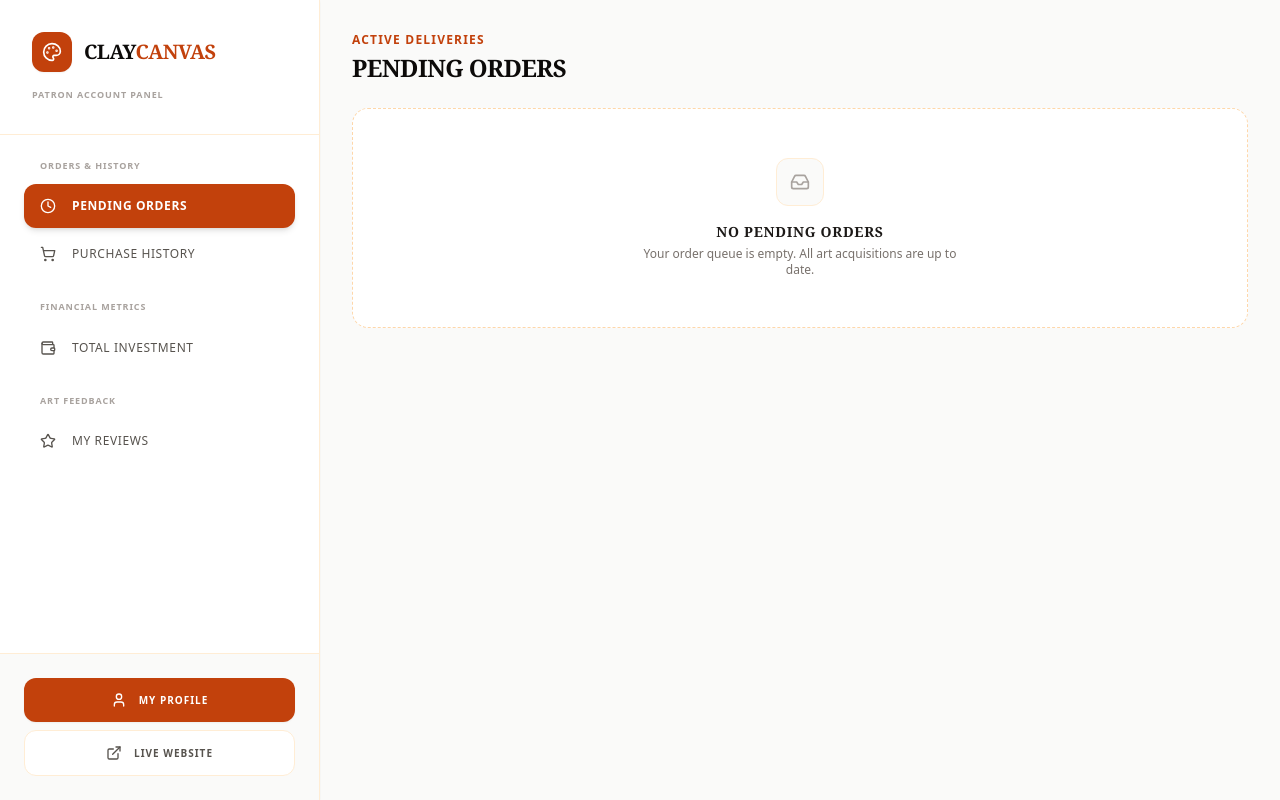
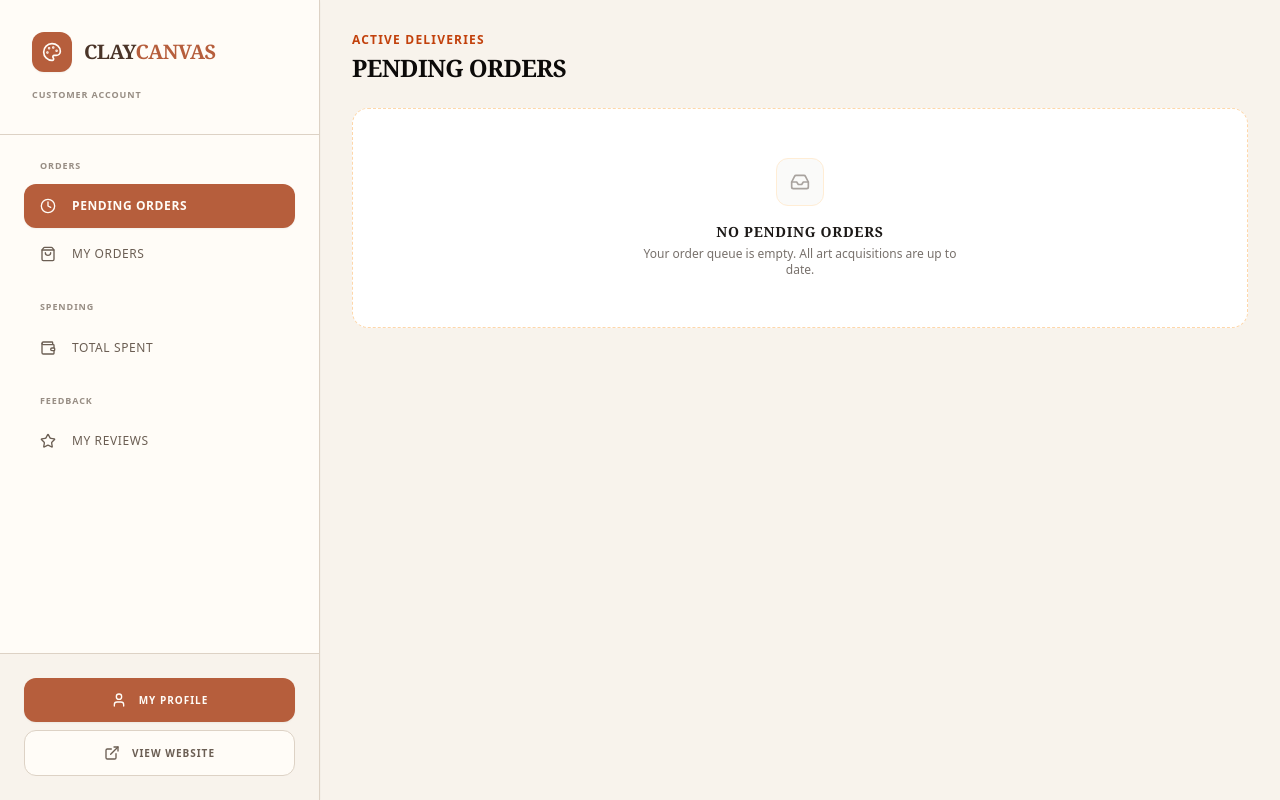
Before and after one commit to bipinjlimbu/B2C-E-Commerce---Django-Project-II, a Django app: template cc_project/cc_app/templates/dashboard/customer_dashboard.html in a window 1280 px wide. Run offline with Django 5.2, Linux system fonts and the light colour scheme; the template is opened without the code that fills it, so the values that code supplies are empty; style sheets or scripts are compiled from the project's sources.

Commit message:
Customer Dashboard UI Updated

```diff
--- a/cc_project/cc_app/templates/dashboard/customer_dashboard.html
+++ b/cc_project/cc_app/templates/dashboard/customer_dashboard.html
@@ -3,7 +3,7 @@
 <head>
     <meta charset="UTF-8">
     <meta name="viewport" content="width=device-width, initial-scale=1.0">
-    <title>Patron Workspace | ClayCanvas</title>
+    <title>Customer Dashboard | ClayCanvas</title>
     {% load static %}
     <link href="{% static 'css/styles.css' %}" rel="stylesheet" />
     <style>
@@ -14,80 +14,80 @@
             background: transparent;
         }
         .custom-scrollbar::-webkit-scrollbar-thumb {
-            background: #e7e5e4;
+            background: #DDD2C5;
             border-radius: 10px;
         }
         .custom-scrollbar::-webkit-scrollbar-thumb:hover {
-            background: #c2410c;
+            background: #B65E3C;
         }
     </style>
 </head>
 
-<body class="bg-stone-50 flex min-h-screen overflow-hidden text-stone-800 font-sans">
+<body class="bg-[#F8F3EC] flex min-h-screen overflow-hidden text-[#6B5E53] font-sans antialiased">
 
     {% include 'components/_messages.html' %}
 
-    <aside class="w-80 bg-white flex flex-col shadow-sm relative z-30 border-r border-orange-100">
-        <div class="p-8 border-b border-orange-100">
+    <aside class="w-80 bg-[#FFFCF7] flex flex-col shadow-sm relative z-30 border-r border-[#DDD2C5]">
+        <div class="p-8 border-b border-[#DDD2C5]">
             <div class="flex items-center gap-3">
-                <div class="h-10 w-10 bg-orange-700 rounded-xl flex items-center justify-center shadow-sm">
-                    <i data-lucide="palette" class="w-5 h-5 text-white"></i>
+                <div class="h-10 w-10 bg-[#B65E3C] rounded-xl flex items-center justify-center shadow-sm">
+                    <i data-lucide="palette" class="w-5 h-5 text-[#FFFCF7]"></i>
                 </div>
-                <h1 class="text-xl font-bold tracking-tight uppercase font-serif text-stone-950">
-                    Clay<span class="text-orange-700">Canvas</span>
+                <h1 class="text-xl font-bold tracking-tight uppercase font-serif text-[#4A3428]">
+                    Clay<span class="text-[#B65E3C]">Canvas</span>
                 </h1>
             </div>
-            <p class="text-[9px] text-stone-400 font-bold uppercase tracking-widest mt-4">Patron Account Panel</p>
+            <p class="text-[9px] text-[#6B5E53]/70 font-bold uppercase tracking-widest mt-4">Customer Account</p>
         </div>
 
         <nav class="flex-grow p-6 space-y-6 overflow-y-auto custom-scrollbar">
 
             <div class="space-y-1">
-                <h3 class="px-4 text-[9px] font-bold text-stone-400 uppercase tracking-widest mb-3">Orders & History</h3>
-                <a href="?section=pending-orders" class="flex items-center gap-4 px-4 py-3.5 rounded-xl {% if section == 'pending-orders' or not section %}bg-orange-700 text-white shadow-md font-semibold{% else %}text-stone-600 hover:bg-stone-50 hover:text-stone-950 font-medium{% endif %} uppercase text-xs tracking-wider transition-all group">
+                <h3 class="px-4 text-[9px] font-bold text-[#6B5E53]/70 uppercase tracking-widest mb-3">Orders</h3>
+                <a href="?section=pending-orders" class="flex items-center gap-4 px-4 py-3.5 rounded-xl {% if section == 'pending-orders' or not section %}bg-[#B65E3C] text-[#FFFCF7] shadow-sm font-semibold{% else %}text-[#6B5E53] hover:bg-[#F8F3EC] hover:text-[#4A3428] font-medium{% endif %} uppercase text-xs tracking-wider transition-all group">
                     <i data-lucide="clock" class="w-4 h-4 transition-transform group-hover:scale-105"></i>
                     Pending Orders
                 </a>
 
-                <a href="?section=my-orders" class="flex items-center gap-4 px-4 py-3.5 rounded-xl {% if section == 'my-orders' %}bg-orange-700 text-white shadow-md font-semibold{% else %}text-stone-600 hover:bg-stone-50 hover:text-stone-950 font-medium{% endif %} uppercase text-xs tracking-wider transition-all group">
-                    <i data-lucide="shopping-cart" class="w-4 h-4 transition-transform group-hover:scale-105"></i>
-                    Purchase History
+                <a href="?section=my-orders" class="flex items-center gap-4 px-4 py-3.5 rounded-xl {% if section == 'my-orders' %}bg-[#B65E3C] text-[#FFFCF7] shadow-sm font-semibold{% else %}text-[#6B5E53] hover:bg-[#F8F3EC] hover:text-[#4A3428] font-medium{% endif %} uppercase text-xs tracking-wider transition-all group">
+                    <i data-lucide="shopping-bag" class="w-4 h-4 transition-transform group-hover:scale-105"></i>
+                    My Orders
                 </a>
             </div>
 
             <div class="space-y-1">
-                <h3 class="px-4 text-[9px] font-bold text-stone-400 uppercase tracking-widest mb-3">Financial Metrics</h3>
-                <a href="?section=total-spent" class="flex items-center gap-4 px-4 py-3.5 rounded-xl {% if section == 'total-spent' %}bg-orange-700 text-white shadow-md font-semibold{% else %}text-stone-600 hover:bg-stone-50 hover:text-stone-950 font-medium{% endif %} uppercase text-xs tracking-wider transition-all group">
+                <h3 class="px-4 text-[9px] font-bold text-[#6B5E53]/70 uppercase tracking-widest mb-3">Spending</h3>
+                <a href="?section=total-spent" class="flex items-center gap-4 px-4 py-3.5 rounded-xl {% if section == 'total-spent' %}bg-[#B65E3C] text-[#FFFCF7] shadow-sm font-semibold{% else %}text-[#6B5E53] hover:bg-[#F8F3EC] hover:text-[#4A3428] font-medium{% endif %} uppercase text-xs tracking-wider transition-all group">
                     <i data-lucide="wallet" class="w-4 h-4 transition-transform group-hover:scale-105"></i>
-                    Total Investment
+                    Total Spent
                 </a>
             </div>
 
             <div class="space-y-1">
-                <h3 class="px-4 text-[9px] font-bold text-stone-400 uppercase tracking-widest mb-3">Art Feedback</h3>
-                <a href="?section=my-reviews" class="flex items-center gap-4 px-4 py-3.5 rounded-xl {% if section == 'my-reviews' %}bg-orange-700 text-white shadow-md font-semibold{% else %}text-stone-600 hover:bg-stone-50 hover:text-stone-950 font-medium{% endif %} uppercase text-xs tracking-wider transition-all group">
+                <h3 class="px-4 text-[9px] font-bold text-[#6B5E53]/70 uppercase tracking-widest mb-3">Feedback</h3>
+                <a href="?section=my-reviews" class="flex items-center gap-4 px-4 py-3.5 rounded-xl {% if section == 'my-reviews' %}bg-[#B65E3C] text-[#FFFCF7] shadow-sm font-semibold{% else %}text-[#6B5E53] hover:bg-[#F8F3EC] hover:text-[#4A3428] font-medium{% endif %} uppercase text-xs tracking-wider transition-all group">
                     <i data-lucide="star" class="w-4 h-4 transition-transform group-hover:scale-105"></i>
                     My Reviews
                 </a>
             </div>
         </nav>
 
-        <div class="p-6 border-t border-orange-100 bg-stone-50 flex flex-col gap-2">
+        <div class="p-6 border-t border-[#DDD2C5] bg-[#F8F3EC] flex flex-col gap-2">
             <a href="/profile/"
-               class="flex items-center justify-center gap-3 w-full bg-orange-700 text-white px-6 py-3.5 rounded-xl font-bold uppercase text-[10px] tracking-widest hover:bg-orange-800 transition-all shadow-sm active:scale-95">
+               class="flex items-center justify-center gap-3 w-full bg-[#B65E3C] text-[#FFFCF7] px-6 py-3.5 rounded-xl font-bold uppercase text-[10px] tracking-widest hover:bg-[#94492F] transition-all shadow-sm active:scale-95">
                 <i data-lucide="user" class="w-4 h-4"></i>
                 My Profile
             </a>
 
-            <a href="/" target="_blank"
-               class="flex items-center justify-center gap-3 w-full bg-white border border-orange-100 text-stone-600 px-6 py-3.5 rounded-xl font-bold uppercase text-[10px] tracking-widest hover:bg-stone-100 hover:text-stone-950 transition-all active:scale-95">
+            <a href="/"
+               class="flex items-center justify-center gap-3 w-full bg-[#FFFCF7] border border-[#DDD2C5] text-[#6B5E53] px-6 py-3.5 rounded-xl font-bold uppercase text-[10px] tracking-widest hover:bg-[#F8F3EC] hover:text-[#4A3428] transition-all active:scale-95">
                 <i data-lucide="external-link" class="w-4 h-4"></i>
-                Live Website
+                View Website
             </a>
         </div>
     </aside>
 
-    <main class="flex-grow flex flex-col h-screen overflow-y-auto bg-stone-50 p-6 sm:p-8">
+    <main class="flex-grow flex flex-col h-screen overflow-y-auto bg-[#F8F3EC] p-6 sm:p-8">
 
         {% if section == 'pending-orders' or not section %}
             {% include 'dashboard/customer/_pending_orders.html' %}
```
